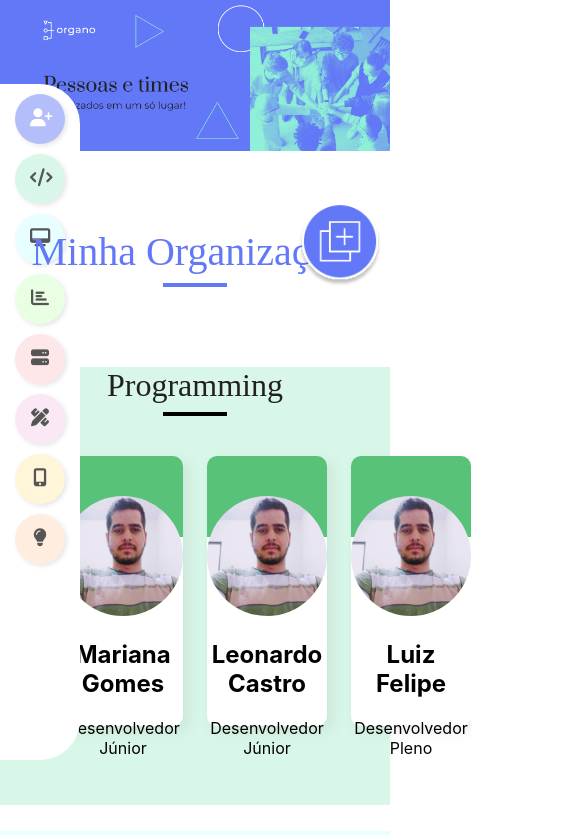
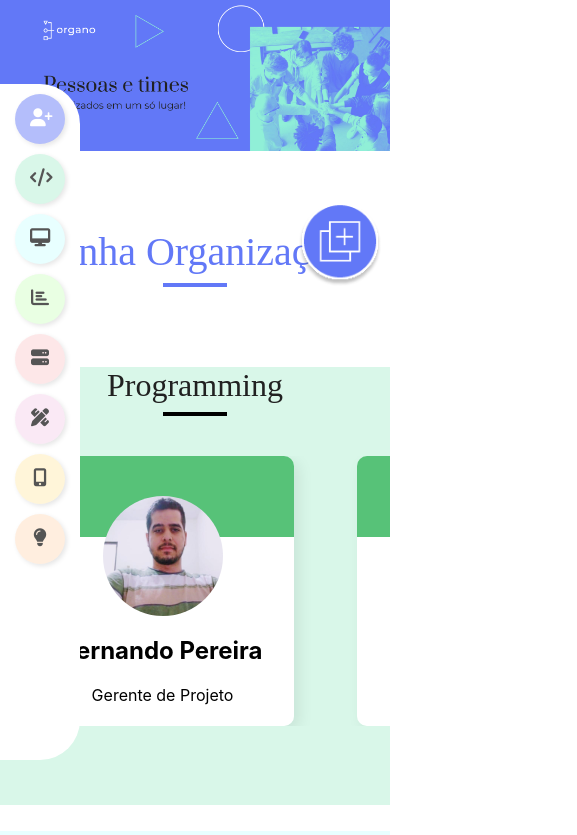
Before and after one commit to AllanGaiteiro/alura-projeto-organopeaple-estudo-react, a React (Create React App) app: page / in a window 390 px wide. Shown: the top 835 px of the page, 577 px wide, since content can reach past the window. Built offline with nearby package versions, Linux system fonts and the light colour scheme.

Commit message:
criação do conponet de carrocel e melhorias na responsividade

```diff
--- /dev/null
+++ b/src/components/CardCarousel.js
@@ -0,0 +1,48 @@
+import Slider from "react-slick";
+import ProfyleImage from "../images/empregado.jpg";
+import { CardEmployer } from "./CardEmployer";
+import { ProfileImage } from "./ProfileImage";
+
+export function CardCarousel({ employers, cardCollor }) {
+  // configurações do carrossel
+  const image = ProfyleImage;
+  const settings = {
+    dots: false,
+    arrows: false,
+    infinite: false,
+    speed: 500,
+    slidesToShow: 4.5,
+    responsive: [
+      {
+        breakpoint: 1300,
+        settings: {
+          slidesToShow: 3.1,
+        },
+      },
+      {
+        breakpoint: 768,
+        settings: {
+          slidesToShow: 2.2,
+        },
+      },
+      {
+        breakpoint: 480,
+        settings: {
+          slidesToShow: 1.2,
+        },
+      },
+    ],
+  };
+
+  return (
+    <Slider key={employers.length} {...settings}>
+      {employers.map((p, i) => (
+        <CardEmployer key={i} cardCollor={cardCollor}>
+          <ProfileImage src={image} />
+          <h2>{p.name}</h2>
+          <p>{p.jobTitle}</p>
+        </CardEmployer>
+      ))}
+    </Slider>
+  );
+}
--- a/src/components/CardEmployer.js
+++ b/src/components/CardEmployer.js
@@ -2,8 +2,9 @@ import styled from "styled-components";
 
 export const CardEmployer = styled.div`
   height: 270px;
-  width: 262px;
+  max-width: 262px;
   margin: 0px 12px;
+
   box-shadow: 5px 5px 15px rgba(0, 0, 0, 0.08);
   border-radius: 10px;
   background-image: linear-gradient(
@@ -12,7 +13,6 @@ export const CardEmployer = styled.div`
     #ffffff 70%,
     ${(props) => props.cardCollor || "black"} 30%
   );
-  /* Adiciona uma transição suave para a propriedade box-shadow */
   transition: box-shadow 0.3s ease-in-out;
 
   &:hover {
--- /dev/null
+++ b/src/components/ImageLogo.js
@@ -0,0 +1,7 @@
+import styled from "styled-components";
+
+export const ImageLogo = styled.img`
+  width: 170px;
+  height: 65px;
+  margin: auto;
+`;
--- a/src/components/ProfileImage.js
+++ b/src/components/ProfileImage.js
@@ -1,6 +1,7 @@
 import styled from "styled-components";
 
 export const ProfileImage = styled.img`
+  margin: auto;
   margin-top: 40px;
   height: 120px;
   width: 120px;
--- a/src/components/Section.js
+++ b/src/components/Section.js
@@ -1,27 +1,25 @@
+import { useEffect, useState } from "react";
+import "slick-carousel/slick/slick-theme.css";
+import "slick-carousel/slick/slick.css";
 import { profileList } from "../db/profileList";
-import ProfyleImage from "../images/empregado.jpg";
-import { CardEmployer } from "./CardEmployer";
-import { CardList } from "./CardList";
+import { CardCarousel } from "./CardCarousel";
 import { HeaderSection } from "./HeaderSection";
-import { ProfileImage } from "./ProfileImage";
 import { SectionContainer } from "./SectionContainer";
 
 export function Section({ section }) {
+  const [employers, setEmployers] = useState([]);
   const { brightColor, title, color, id } = section;
+
+  useEffect(() => {
+    setEmployers(profileList.filter((p) => p.section === id));
+  }, []);
+
   return (
     <SectionContainer id={id} backgroundColor={brightColor}>
       <HeaderSection title={title}></HeaderSection>
-      <CardList>
-        {profileList
-          .filter((p) => p.section === id)
-          .map((p, i) => (
-            <CardEmployer key={i} cardCollor={color}>
-              <ProfileImage src={ProfyleImage} />
-              <h2>{p.name}</h2>
-              <p>{p.jobTitle}</p>
-            </CardEmployer>
-          ))}
-      </CardList>
+      {employers.length > 0 && (
+        <CardCarousel cardCollor={color} employers={employers} />
+      )}
     </SectionContainer>
   );
 }
--- a/src/components/SidebarContainer.js
+++ b/src/components/SidebarContainer.js
@@ -8,4 +8,5 @@ export const SidebarContainer = styled.div`
   width: 80px;
   border-radius: 0px 40px 40px 0px;
   background-color: white;
+  z-index: 10;
 `;
```
